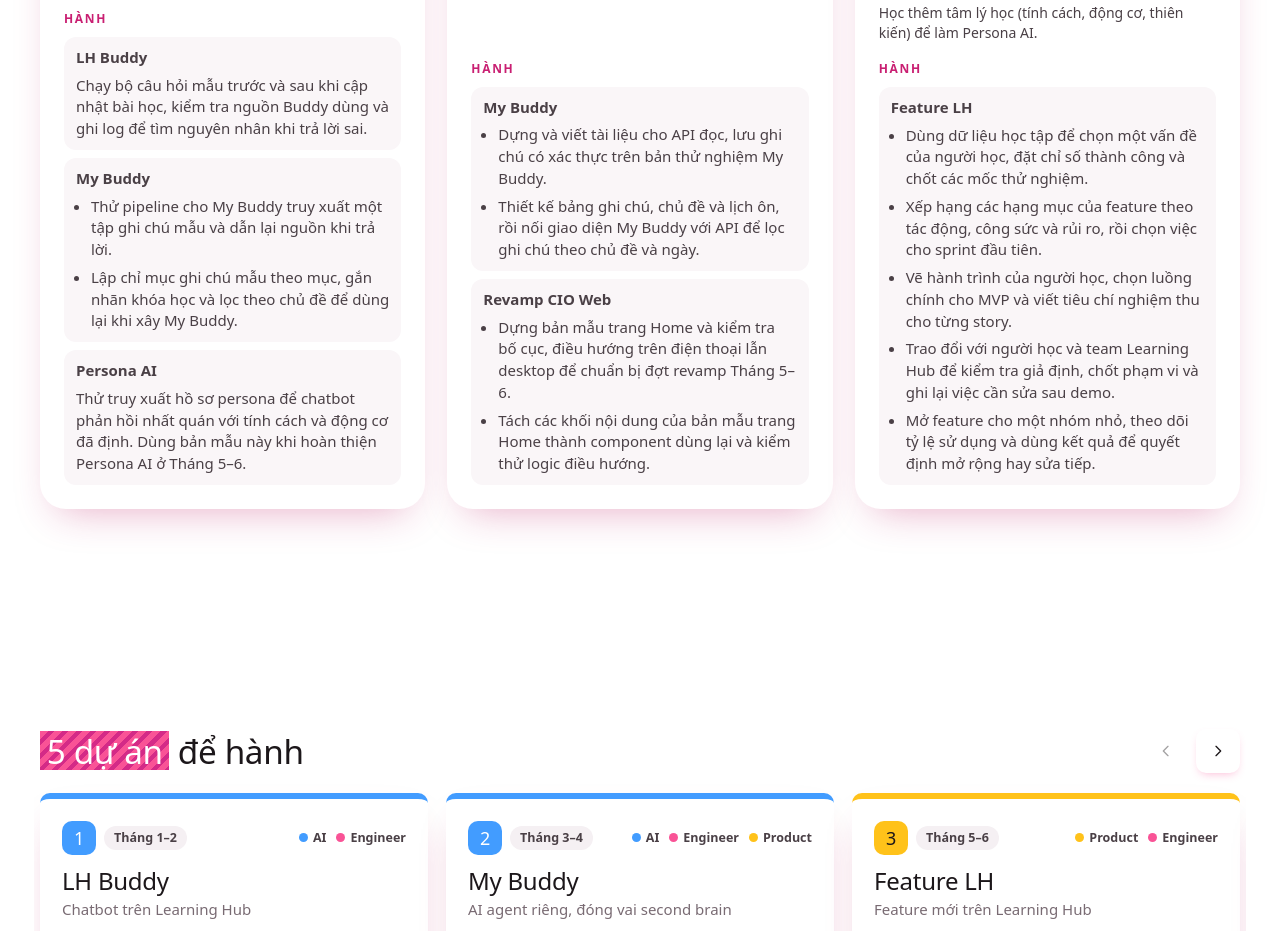
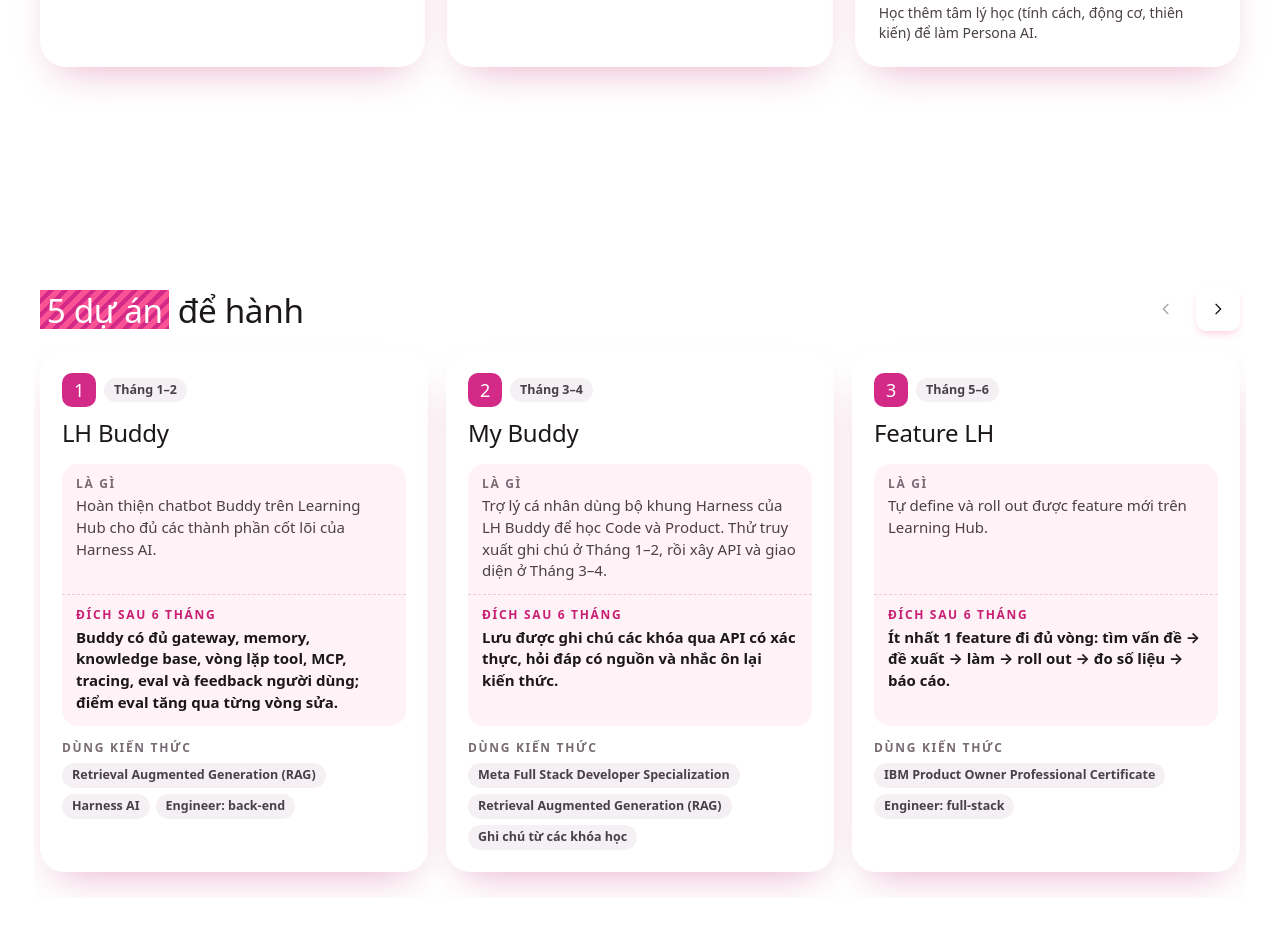
Before and after one commit to kenbonbi-sys/Ken-s-IDP, a plain HTML site: page index.html in a window 1280 px wide. Shown: the part 1269-2200 px from the top of the page. Drawn offline with Linux system fonts and the light colour scheme; a web font is replaced by a local one.

Commit message:
Simplify IDP cards and unify pink accents

```diff
--- a/index.html
+++ b/index.html
@@ -119,7 +119,7 @@ code{font-family:ui-monospace,"Cascadia Code",Consolas,monospace;font-size:.88em
 .sh h2.h2-one{white-space:nowrap;font-size:min(48px,calc((100vw - 72px) / 24.6))}
 .sh p{max-width:680px;font-size:18px;line-height:1.55;color:var(--ink-2)}
 
-/* ================= Product Engineer: 3 phần, mỗi phần Học (1 chứng chỉ) + Hành (các dự án dùng nó) ================= */
+/* ================= Product Engineer: 3 phần học ================= */
 .sec-pink{background:linear-gradient(180deg,#FDE4EE 0%,#fff 560px)}
 .pl-grid{position:relative;z-index:2;display:grid;grid-template-columns:repeat(3,minmax(0,1fr));gap:22px;align-items:stretch}
 .pl{display:flex;flex-direction:column;gap:18px;min-width:0;padding:26px 24px 24px;border-radius:26px;background:#fff;box-shadow:var(--sh-m);scroll-margin-top:30px}
@@ -127,13 +127,11 @@ code{font-family:ui-monospace,"Cascadia Code",Consolas,monospace;font-size:.88em
 .pl-h{display:flex;align-items:center;gap:14px}
 .pl-h .mnum{width:52px}
 .pl-n{display:flex;flex-direction:column;align-items:flex-start;gap:8px;min-width:0}
-.pl-n h3{font-size:clamp(30px,2.8vw,40px);line-height:1;color:var(--ct)}
+.pl-n h3{font-size:clamp(30px,2.8vw,40px);line-height:1;color:var(--pink-text)}
 .pl-n .ms{font-size:18px}
 .pl-b{display:flex;flex-direction:column;gap:10px}
-.pl-b:last-child{margin-top:auto}
 .cert{display:flex;align-items:flex-start;gap:12px;padding:14px;border-radius:16px;background:#FAF6F8}
-.cert-i{display:grid;place-items:center;width:40px;height:40px;flex:0 0 auto;border-radius:12px;background:var(--c);color:#fff}
-[data-tri=prod] .cert-i,[data-tri=prod] .pnum{color:var(--ink)}
+.cert-i{display:grid;place-items:center;width:40px;height:40px;flex:0 0 auto;border-radius:12px;background:var(--pink);color:#fff}
 .cert-t{display:flex;flex-direction:column;gap:2px;min-width:0;line-height:1.35}
 .cert-t a{font-size:16px;font-weight:700;color:var(--ink);text-decoration-color:var(--pink);text-underline-offset:3px}
 .cert-t a:hover{color:var(--pink-text)}
@@ -141,7 +139,7 @@ code{font-family:ui-monospace,"Cascadia Code",Consolas,monospace;font-size:.88em
 .cert-x{font-size:14px;line-height:1.45;color:var(--ink-2)}
 .pl-list{list-style:decimal;padding-left:1.45em;font-size:15px;line-height:1.45;color:var(--ink-2)}
 .pl-list li+li{margin-top:8px}
-.pl-list li::marker{font-weight:700;color:var(--ct)}
+.pl-list li::marker{font-weight:700;color:var(--pink-text)}
 .learn-topics,.learn-result{display:block}
 .learn-topics{margin-bottom:4px}
 
@@ -177,24 +175,17 @@ code{font-family:ui-monospace,"Cascadia Code",Consolas,monospace;font-size:.88em
 .cr:focus-visible{outline:2.5px solid var(--pink-btn);outline-offset:2px;border-radius:12px}
 /* 5 tầng của thẻ là 5 hàng subgrid → các thẻ trong carousel thẳng hàng từng tầng */
 .cr{grid-template-rows:repeat(5,auto)}
-.goal{display:grid;grid-row:span 5;grid-template-rows:subgrid;row-gap:0;min-width:0;padding:22px 22px 22px;border-top:6px solid var(--c);border-radius:10px 10px 24px 24px;background:#fff;box-shadow:var(--sh-m);scroll-snap-align:start}
+.goal{display:grid;grid-row:span 5;grid-template-rows:subgrid;row-gap:0;min-width:0;padding:22px;border-radius:24px;background:#fff;box-shadow:var(--sh-m);scroll-snap-align:start}
 .goal.flash{animation:flash 1.1s ease 2}
-.goal-h{display:flex;flex-wrap:wrap;align-items:center;gap:8px}
+.goal-h{display:flex;flex-wrap:wrap;align-items:center;gap:8px;margin-bottom:12px}
 .gkind{padding:2px 10px;border-radius:999px;background:#F5F0F3;font-size:12.5px;font-weight:700;color:var(--ink-2)}
-.goal-h{margin-bottom:12px}
 .goal-t{margin-bottom:16px;font-size:24px;line-height:1.18}
 .gft{display:flex;flex-direction:column;gap:4px;padding:12px 14px;background:var(--pink-50)}
 .gft.now{border-radius:16px 16px 0 0}
 .gft.to{border-top:1.5px dashed #F7C6DA;border-radius:0 0 16px 16px}
 .gft p{font-size:15px;line-height:1.45;color:var(--ink-2)}
 .gft.to p{font-weight:700;color:var(--ink)}
-.pnum{display:grid;place-items:center;width:34px;height:34px;border-radius:10px;background:var(--c);color:#fff;font-size:18px;line-height:1}
-.ptags{display:flex;flex-wrap:wrap;gap:4px 10px;margin-left:auto}
-.ptag{display:inline-flex;align-items:center;gap:5px;font-size:12.5px;font-weight:700;color:var(--ink-2)}
-.ptag .gdot{width:9px;height:9px;border-width:0}
-.goal-tw{margin-bottom:16px}
-.goal-tw .goal-t{margin-bottom:4px}
-.goal-sub{font-size:15px;line-height:1.4;color:var(--ink-3)}
+.pnum{display:grid;place-items:center;width:34px;height:34px;border-radius:10px;background:var(--pink-btn);color:#fff;font-size:18px;line-height:1}
 .puse{display:flex;flex-wrap:wrap;align-content:flex-start;gap:6px;margin-top:14px}
 .puse .lbl{width:100%;margin-bottom:2px}
 .uchip{padding:3px 10px;border-radius:999px;background:#F5F0F3;font-size:12.5px;font-weight:700;line-height:1.5;color:var(--ink-2)}
@@ -243,9 +234,6 @@ code{font-family:ui-monospace,"Cascadia Code",Consolas,monospace;font-size:.88em
 .col li::before{content:"";position:absolute;left:2px;top:9px;width:7px;height:7px;border-radius:2px;background:var(--pink);transform:rotate(45deg)}
 .col-p li::before{background:transparent;border:2px solid var(--pink)}
 .side{display:flex;flex-direction:column;gap:10px;margin-bottom:24px}
-.pl-apps{display:grid;gap:8px}
-.side-b{display:flex;flex-direction:column;gap:6px;width:100%;padding:10px 12px;border:0;border-radius:12px;background:#FAF6F8;font-size:15px;line-height:1.45;color:var(--ink-2);text-align:left;cursor:pointer;transition:background-color .2s ease,transform .3s var(--out)}
-.side-b:hover{background:var(--pink-50);transform:translateX(4px)}
 .app-items{display:grid;gap:6px;width:100%}
 .app-item{display:list-item;list-style:disc;margin-left:1em}
 .app-item:only-child{display:block;margin-left:0}
@@ -396,7 +384,7 @@ code{font-family:ui-monospace,"Cascadia Code",Consolas,monospace;font-size:.88em
 </header>
 
 <main id="top">
-<!-- ============ PRODUCT ENGINEER: 3 PHẦN (mỗi phần Học + Hành) ============ -->
+<!-- ============ PRODUCT ENGINEER: 3 PHẦN ============ -->
 <section id="dinh-nghia" class="sec sec-pink">
   <div class="wrap">
     <header class="sh rv-t"><h1 class="dsp">(AI) Product Engineer gồm <span class="pkh">3 phần</span></h1></header>
@@ -451,7 +439,7 @@ code{font-family:ui-monospace,"Cascadia Code",Consolas,monospace;font-size:.88em
   };
 
   /* ================= DỮ LIỆU ================= */
-  // Mỗi kỹ năng có một ứng dụng cụ thể, dùng chung cho card và checkpoint.
+  // Card hiển thị nội dung học. Checkpoint ghép nội dung học với ứng dụng.
   var PILLARS = [
     { k: "ai", n: 1, name: "AI", checkpoint: "AI", period: "Tháng 1–2",
       cert: {
@@ -562,25 +550,25 @@ code{font-family:ui-monospace,"Cascadia Code",Consolas,monospace;font-size:.88em
   ];
   var PILLAR_BY_KEY = Object.fromEntries(PILLARS.map(function (p) { return [p.k, p]; }));
 
-  // 5 dự án (Hành). tri = phần chính (màu thẻ), tags = các phần dự án dùng tới
+  // 5 dự án áp dụng kiến thức đã học.
   var PROJECTS = [
-    { id: "p1", n: 1, tri: "ai", tags: ["ai", "eng"], name: "LH Buddy", sub: "Chatbot trên Learning Hub", when: PILLAR_BY_KEY.ai.period,
+    { id: "p1", n: 1, name: "LH Buddy", when: PILLAR_BY_KEY.ai.period,
       what: "Hoàn thiện chatbot Buddy trên Learning Hub cho đủ các thành phần cốt lõi của Harness AI.",
       target: "Buddy có đủ gateway, memory, knowledge base, vòng lặp tool, MCP, tracing, eval và feedback người dùng; điểm eval tăng qua từng vòng sửa.",
       uses: [PILLAR_BY_KEY.ai.cert.name, "Harness AI", "Engineer: back-end"] },
-    { id: "p2", n: 2, tri: "ai", tags: ["ai", "eng", "prod"], name: "My Buddy", sub: "AI agent riêng, đóng vai second brain", when: PILLAR_BY_KEY.eng.period,
+    { id: "p2", n: 2, name: "My Buddy", when: PILLAR_BY_KEY.eng.period,
       what: "Trợ lý cá nhân dùng bộ khung Harness của LH Buddy để học Code và Product. Thử truy xuất ghi chú ở Tháng 1–2, rồi xây API và giao diện ở Tháng 3–4.",
       target: "Lưu được ghi chú các khóa qua API có xác thực, hỏi đáp có nguồn và nhắc ôn lại kiến thức.",
       uses: [PILLAR_BY_KEY.eng.cert.name, PILLAR_BY_KEY.ai.cert.name, "Ghi chú từ các khóa học"] },
-    { id: "p3", n: 3, tri: "prod", tags: ["prod", "eng"], name: "Feature LH", sub: "Feature mới trên Learning Hub", when: PILLAR_BY_KEY.prod.period,
+    { id: "p3", n: 3, name: "Feature LH", when: PILLAR_BY_KEY.prod.period,
       what: "Tự define và roll out được feature mới trên Learning Hub.",
       target: "Ít nhất 1 feature đi đủ vòng: tìm vấn đề → đề xuất → làm → roll out → đo số liệu → báo cáo.",
       uses: [PILLAR_BY_KEY.prod.cert.name, "Engineer: full-stack"] },
-    { id: "p4", n: 4, tri: "eng", tags: ["eng", "prod"], name: "Revamp CIO Web", sub: "Làm mới website CIO", when: "Tháng 5–6",
+    { id: "p4", n: 4, name: "Revamp CIO Web", when: "Tháng 5–6",
       what: "Dùng bản mẫu Home từ Tháng 3–4 để làm mới cấu trúc trang, trang Home và cải thiện tốc độ tải trong Tháng 5–6.",
       target: "Website CIO mới lên production, có số đo tốc độ trước và sau.",
       uses: [PILLAR_BY_KEY.eng.cert.name] },
-    { id: "p5", n: 5, tri: "ai", tags: ["ai", "prod"], name: "Persona AI", sub: "AI đóng vai persona", when: "Tháng 5–6",
+    { id: "p5", n: 5, name: "Persona AI", when: "Tháng 5–6",
       what: "Thử truy xuất hồ sơ persona ở Tháng 1–2. Hoàn thiện bản dùng thử ở Tháng 5–6 với tính cách, động cơ và thiên kiến của từng persona.",
       target: "Persona phản ứng nhất quán với tính cách đã định (đo bằng eval), team dùng thử được trong công việc.",
       uses: ["Tâm lý học", PILLAR_BY_KEY.ai.cert.name, "Harness: soul.md, memory, eval"] }
@@ -594,10 +582,9 @@ code{font-family:ui-monospace,"Cascadia Code",Consolas,monospace;font-size:.88em
 
   // Thẻ dự án: 5 tầng là 5 hàng của subgrid → mọi thẻ trong carousel thẳng hàng từng tầng
   function projHTML(p) {
-    return '<article class="goal" id="proj-' + p.id + '" data-tri="' + p.tri + '">' +
-      '<div class="goal-h"><span class="pnum dsp">' + p.n + '</span><span class="gkind">' + esc(p.when) + '</span><span class="ptags">' +
-        p.tags.map(function (k) { return '<span class="ptag"><span class="gdot" data-tri="' + k + '"></span>' + esc(PILLAR_BY_KEY[k].name) + "</span>"; }).join("") + "</span></div>" +
-      '<div class="goal-tw"><h3 class="dsp goal-t">' + esc(p.name) + '</h3><p class="goal-sub">' + esc(p.sub) + "</p></div>" +
+    return '<article class="goal" id="proj-' + p.id + '">' +
+      '<div class="goal-h"><span class="pnum dsp">' + p.n + '</span><span class="gkind">' + esc(p.when) + '</span></div>' +
+      '<h3 class="dsp goal-t">' + esc(p.name) + '</h3>' +
       '<div class="gft now"><span class="lbl">Là gì</span><p>' + esc(p.what) + "</p></div>" +
       '<div class="gft to"><span class="lbl lbl-p">Đích sau 6 tháng</span><p>' + esc(p.target) + "</p></div>" +
       '<div class="puse"><span class="lbl">Dùng kiến thức</span>' + p.uses.map(function (u) { return '<span class="uchip">' + esc(u) + "</span>"; }).join("") + "</div>" +
@@ -720,12 +707,7 @@ code{font-family:ui-monospace,"Cascadia Code",Consolas,monospace;font-size:.88em
           '<div class="cert"><span class="cert-i">' + svg("trophy") + '</span><span class="cert-t">' +
           courseLink(p.cert) + '<small>' + esc(p.cert.meta + " · " + p.period) + '</small></span></div>' +
           '<ol class="pl-list">' + p.outcomes.map(function (item) { return '<li>' + learningHTML(item) + '</li>'; }).join("") + '</ol>' +
-          (p.extra ? '<p class="cert-x">' + esc(p.extra) + '</p>' : "") + '</div>' +
-        '<div class="pl-b"><h4 class="lbl lbl-p">Hành</h4><ul class="pl-apps">' +
-          projectGroups(p.outcomes).map(function (group) {
-            return '<li><button type="button" class="side-b" data-proj="' + group.project.id + '">' +
-              applicationHTML(group) + '</button></li>';
-          }).join("") + '</ul></div></article>';
+          (p.extra ? '<p class="cert-x">' + esc(p.extra) + '</p>' : "") + '</div></article>';
     }).join("");
 
     // 5 dự án trong một carousel
```
